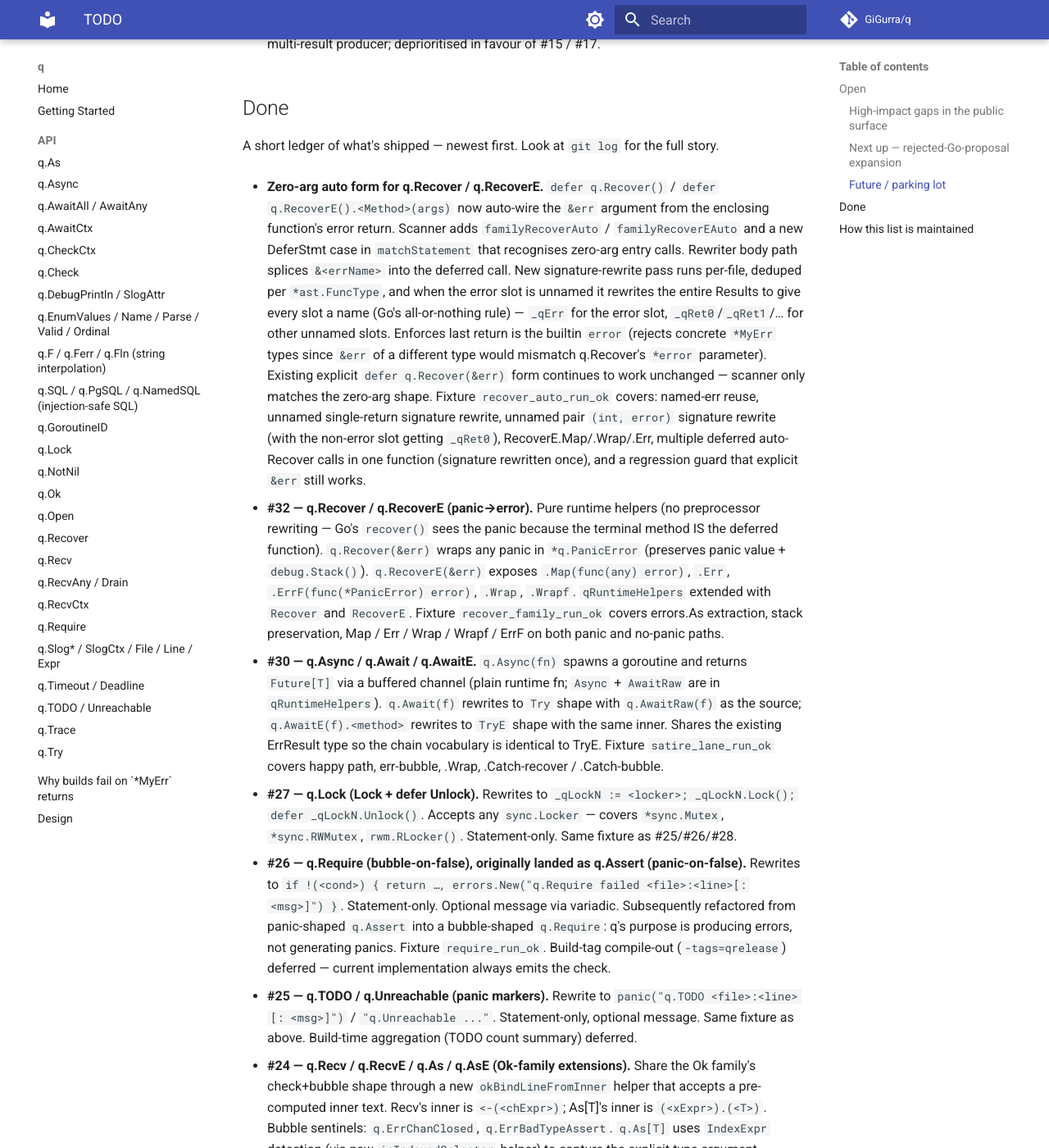
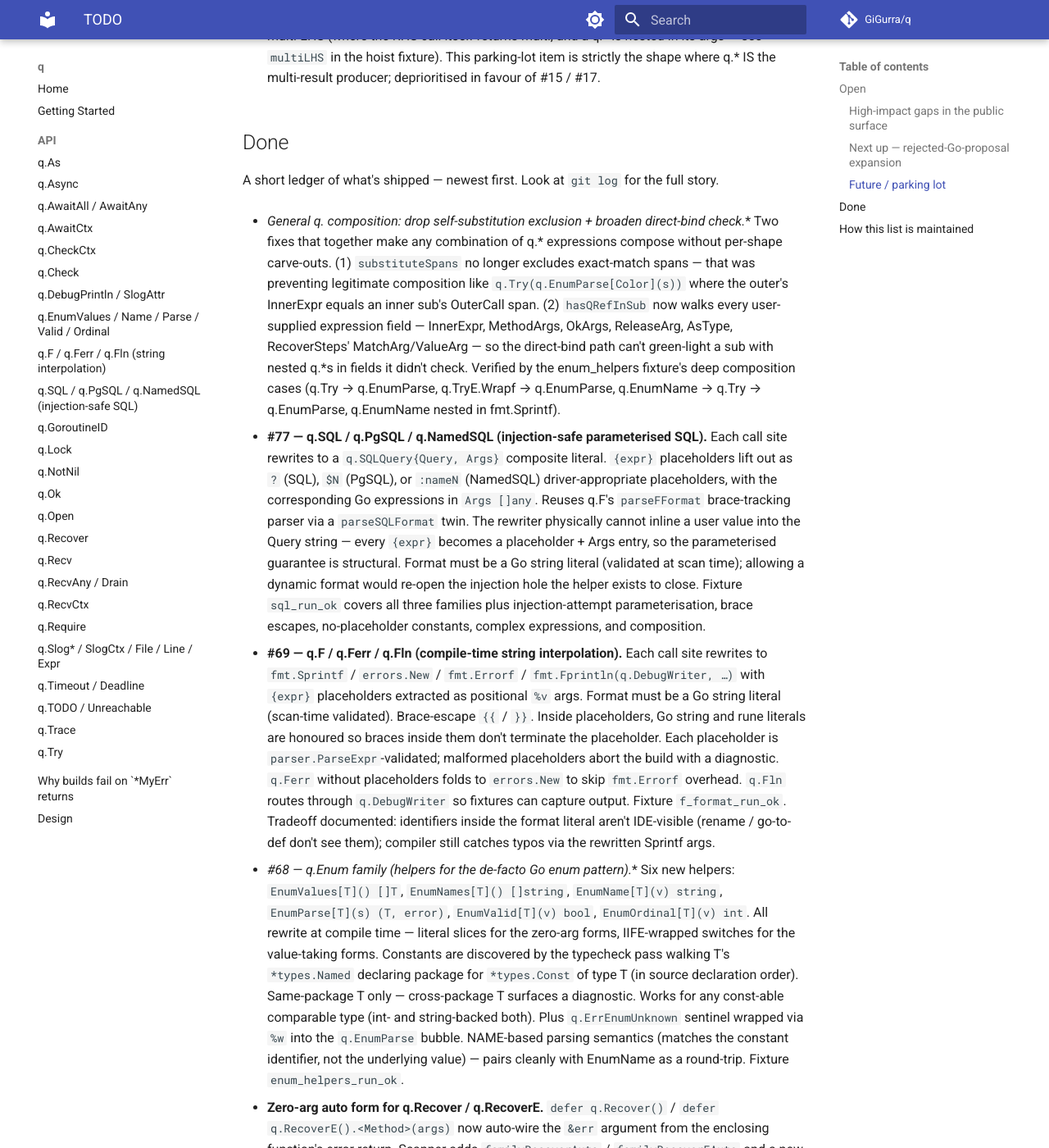
Before and after one commit to GiGurra/q, an MkDocs documentation site: the page built from docs/planning/TODO.md, in a window 1280 px wide and 1400 px high, scrolled down 9661 px. Shown: the whole window at 82% size. Built offline with MkDocs 1.6.1 and Material for MkDocs 9.7.7, drawn with Linux system fonts in a browser that asks for light colours; comment, search, counter and statistics services are not loaded; some of the changed text lies outside the part shown.

Commit message:
TODO bookkeeping + verify q.SQL accepts arbitrary Go literals as placeholders
Move #68/#69/#77 from Open to Done with full ledger entries describing
the shipped surface, plus the composition-fix entry.

Add test cases to sql_run_ok for typed Go literals as placeholders —
{1}, {3.14}, {true}, {"hello"}, even {[]string{"a","b"}} composite
literals all work because parser.ParseExpr accepts any Go expression.
The placeholder runtime value lands in Args verbatim; drivers handle
type-specific binding the same as for hand-written placeholders.

Co-Authored-By: Claude Opus 4.7 (1M context) <noreply@anthropic.com>

````diff
--- a/docs/planning/TODO.md
+++ b/docs/planning/TODO.md
@@ -23,9 +23,11 @@ _(All of #21–#30 and #32 shipped — see the Done ledger. Open list is now emp
 
 ### Next up — rejected-Go-proposal expansion
 
-The features below all fit q's model: parse as valid Go, rewrite at compile time, zero runtime overhead, IDE-native. Numbered in the order they came up; pick #68 (enums) first, then #69 (string interpolation), then the rest in any order. Each entry specs the surface, the Go-validity check, the rewriter sketch, and any tradeoffs we already worked through.
+The features below all fit q's model: parse as valid Go, rewrite at compile time, zero runtime overhead, IDE-native. Numbered in the order they came up. Each entry specs the surface, the Go-validity check, the rewriter sketch, and any tradeoffs we already worked through.
 
-- [ ] **#68 — Enums (a serious attempt to make Go enums useful).** Go's `const X = iota` pattern is the de facto enum, but it ships with nothing — no String, no Parse, no list-all, no validity check, no JSON. The plan is to keep the existing declaration shape (so the user's source still reads as plain Go) and layer compile-time helpers + opt-in method synthesis on top.
+**Shipped from this batch (see Done ledger):** #68 (q.Enum* helpers), #69 (q.F / q.Ferr / q.Fln), #77 (q.SQL / q.PgSQL / q.NamedSQL).
+
+- [x] **#68 — Enums (a serious attempt to make Go enums useful).** Go's `const X = iota` pattern is the de facto enum, but it ships with nothing — no String, no Parse, no list-all, no validity check, no JSON. The plan is to keep the existing declaration shape (so the user's source still reads as plain Go) and layer compile-time helpers + opt-in method synthesis on top.
 
   **Helper surface (call-site rewrite, cheapest first):**
   - `q.EnumValues[T]() []T` → literal slice of all const values of type T in declaration order
@@ -51,7 +53,7 @@ The features below all fit q's model: parse as valid Go, rewrite at compile time
 
   **Bitset/flag variant (later wave):** `q.EnumFlagsString[T](v T) string` returns `"Read|Write"`; `q.EnumFlagsParse[T](s string) (T, error)` reverses. Detect via opt-in `var _ = q.GenFlags[T]()` rather than guessing from values.
 
-- [ ] **#69 — String interpolation `q.F`.** `q.F("hi {name}, age {age+1}")` rewrites to `fmt.Sprintf("hi %v, age %v", name, age+1)`. The string parses as plain Go (it's just an opaque literal), so IDE doesn't choke on the placeholders.
+- [x] **#69 — String interpolation `q.F`.** `q.F("hi {name}, age {age+1}")` rewrites to `fmt.Sprintf("hi %v, age %v", name, age+1)`. The string parses as plain Go (it's just an opaque literal), so IDE doesn't choke on the placeholders.
 
   **Surface:**
   - `q.F(format string, …) string` — base form, returns the formatted string
@@ -145,7 +147,7 @@ The features below all fit q's model: parse as valid Go, rewrite at compile time
 
   Tradeoff: thunks are syntactic noise. Probably skip until a use case justifies it.
 
-- [ ] **#77 — Injection-safe SQL via `q.SQL`.** A specialised cousin of `q.F` (#69): same `{name}` interpolation surface, but rewrites to placeholder-style parameterised SQL — never inlines user values into the query string. The point is to make the safe form as ergonomic as f-string-style concatenation, so devs reach for it by reflex.
+- [x] **#77 — Injection-safe SQL via `q.SQL`.** A specialised cousin of `q.F` (#69): same `{name}` interpolation surface, but rewrites to placeholder-style parameterised SQL — never inlines user values into the query string. The point is to make the safe form as ergonomic as f-string-style concatenation, so devs reach for it by reflex.
 
   **Surface:**
   ```go
@@ -247,6 +249,14 @@ The features below all fit q's model: parse as valid Go, rewrite at compile time
 
 A short ledger of what's shipped — newest first. Look at `git log` for the full story.
 
+- **General q.* composition: drop self-substitution exclusion + broaden direct-bind check.** Two fixes that together make any combination of q.* expressions compose without per-shape carve-outs. (1) `substituteSpans` no longer excludes exact-match spans — that was preventing legitimate composition like `q.Try(q.EnumParse[Color](s))` where the outer's InnerExpr equals an inner sub's OuterCall span. (2) `hasQRefInSub` now walks every user-supplied expression field — InnerExpr, MethodArgs, OkArgs, ReleaseArg, AsType, RecoverSteps' MatchArg/ValueArg — so the direct-bind path can't green-light a sub with nested q.*s in fields it didn't check. Verified by the enum_helpers fixture's deep composition cases (q.Try → q.EnumParse, q.TryE.Wrapf → q.EnumParse, q.EnumName → q.Try → q.EnumParse, q.EnumName nested in fmt.Sprintf).
+
+- **#77 — q.SQL / q.PgSQL / q.NamedSQL (injection-safe parameterised SQL).** Each call site rewrites to a `q.SQLQuery{Query, Args}` composite literal. `{expr}` placeholders lift out as `?` (SQL), `$N` (PgSQL), or `:nameN` (NamedSQL) driver-appropriate placeholders, with the corresponding Go expressions in `Args []any`. Reuses q.F's `parseFFormat` brace-tracking parser via a `parseSQLFormat` twin. The rewriter physically cannot inline a user value into the Query string — every `{expr}` becomes a placeholder + Args entry, so the parameterised guarantee is structural. Format must be a Go string literal (validated at scan time); allowing a dynamic format would re-open the injection hole the helper exists to close. Fixture `sql_run_ok` covers all three families plus injection-attempt parameterisation, brace escapes, no-placeholder constants, complex expressions, and composition.
+
+- **#69 — q.F / q.Ferr / q.Fln (compile-time string interpolation).** Each call site rewrites to `fmt.Sprintf` / `errors.New` / `fmt.Errorf` / `fmt.Fprintln(q.DebugWriter, …)` with `{expr}` placeholders extracted as positional `%v` args. Format must be a Go string literal (scan-time validated). Brace-escape `{{` / `}}`. Inside placeholders, Go string and rune literals are honoured so braces inside them don't terminate the placeholder. Each placeholder is `parser.ParseExpr`-validated; malformed placeholders abort the build with a diagnostic. `q.Ferr` without placeholders folds to `errors.New` to skip `fmt.Errorf` overhead. `q.Fln` routes through `q.DebugWriter` so fixtures can capture output. Fixture `f_format_run_ok`. Tradeoff documented: identifiers inside the format literal aren't IDE-visible (rename / go-to-def don't see them); compiler still catches typos via the rewritten Sprintf args.
+
+- **#68 — q.Enum* family (helpers for the de-facto Go enum pattern).** Six new helpers: `EnumValues[T]() []T`, `EnumNames[T]() []string`, `EnumName[T](v) string`, `EnumParse[T](s) (T, error)`, `EnumValid[T](v) bool`, `EnumOrdinal[T](v) int`. All rewrite at compile time — literal slices for the zero-arg forms, IIFE-wrapped switches for the value-taking forms. Constants are discovered by the typecheck pass walking T's `*types.Named` declaring package for `*types.Const` of type T (in source declaration order). Same-package T only — cross-package T surfaces a diagnostic. Works for any const-able comparable type (int- and string-backed both). Plus `q.ErrEnumUnknown` sentinel wrapped via `%w` into the `q.EnumParse` bubble. NAME-based parsing semantics (matches the constant identifier, not the underlying value) — pairs cleanly with EnumName as a round-trip. Fixture `enum_helpers_run_ok`.
+
 - **Zero-arg auto form for q.Recover / q.RecoverE.** `defer q.Recover()` / `defer q.RecoverE().<Method>(args)` now auto-wire the `&err` argument from the enclosing function's error return. Scanner adds `familyRecoverAuto` / `familyRecoverEAuto` and a new DeferStmt case in `matchStatement` that recognises zero-arg entry calls. Rewriter body path splices `&<errName>` into the deferred call. New signature-rewrite pass runs per-file, deduped per `*ast.FuncType`, and when the error slot is unnamed it rewrites the entire Results to give every slot a name (Go's all-or-nothing rule) — `_qErr` for the error slot, `_qRet0`/`_qRet1`/… for other unnamed slots. Enforces last return is the builtin `error` (rejects concrete `*MyErr` types since `&err` of a different type would mismatch q.Recover's `*error` parameter). Existing explicit `defer q.Recover(&err)` form continues to work unchanged — scanner only matches the zero-arg shape. Fixture `recover_auto_run_ok` covers: named-err reuse, unnamed single-return signature rewrite, unnamed pair `(int, error)` signature rewrite (with the non-error slot getting `_qRet0`), RecoverE.Map/.Wrap/.Err, multiple deferred auto-Recover calls in one function (signature rewritten once), and a regression guard that explicit `&err` still works.
 
 - **#32 — q.Recover / q.RecoverE (panic→error).** Pure runtime helpers (no preprocessor rewriting — Go's `recover()` sees the panic because the terminal method IS the deferred function). `q.Recover(&err)` wraps any panic in `*q.PanicError` (preserves panic value + `debug.Stack()`). `q.RecoverE(&err)` exposes `.Map(func(any) error)`, `.Err`, `.ErrF(func(*PanicError) error)`, `.Wrap`, `.Wrapf`. `qRuntimeHelpers` extended with `Recover` and `RecoverE`. Fixture `recover_family_run_ok` covers errors.As extraction, stack preservation, Map / Err / Wrap / Wrapf / ErrF on both panic and no-panic paths.
````
Also changed, not shown: 2 other files.
